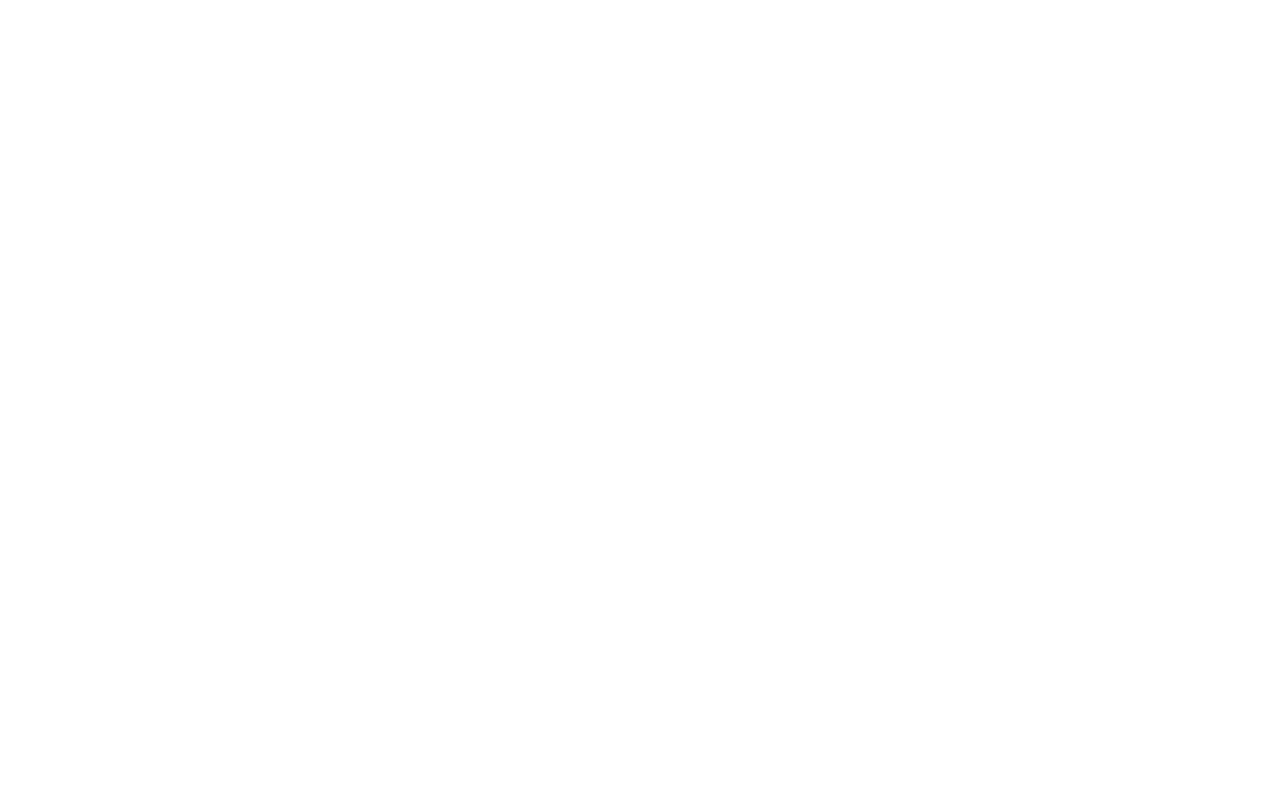
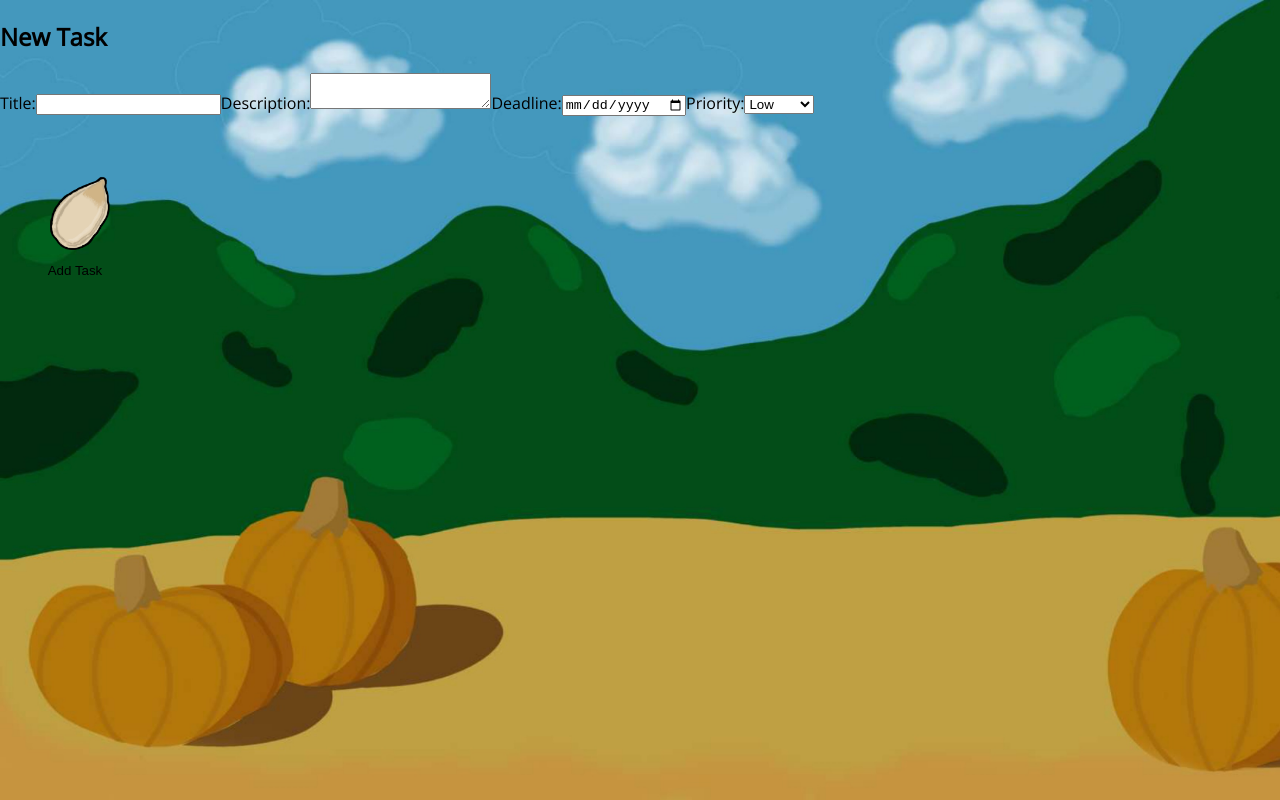
Before and after one commit to pr0d1gypumkn/Track-O-Lantern, a React (Create React App) app in the folder track-o-lantern/: page /new-task in a window 1280 px wide. Built offline with nearby package versions, Linux system fonts and the light colour scheme.

Commit message:
fixed new task page

```diff
--- a/track-o-lantern/src/App.js
+++ b/track-o-lantern/src/App.jsx
@@ -1,17 +1,26 @@
-import React from 'react';
+import React, {createContext, useState} from 'react';
 import { BrowserRouter as Router, Route, Routes } from 'react-router-dom';
 import Home from './pages/Home';
 import NewTask from './pages/NewTask';
 
 
+export const TaskContext = createContext();
+
 const App = () => {
+  const [taskListData, setTaskListData] = useState([]);
     return (
         <Router>
+          <TaskContext.Provider
+                value={{taskListData, setTaskListData}}
+              >
             <Routes>
+
                 <Route path="/" element={<Home/>} />
-                <Route path="/new-task" component={<NewTask/>} />
+                <Route path="/new-task" element={<NewTask/>} />
                 {/* Add other routes as needed */}
+
             </Routes>
+            </TaskContext.Provider>
         </Router>
     );
 };
--- a/track-o-lantern/src/components/CreateTask.jsx
+++ b/track-o-lantern/src/components/CreateTask.jsx
@@ -1,10 +1,16 @@
 import React from 'react'
 import './CreateTask.css'
+import { useNavigate} from 'react-router-dom'
 
 
 const CreateTask = () => {
+    const navigate = useNavigate();
+    const addTask = () => {
+        navigate('/new-task',
+            {state: {title: '', description: '', deadline: '', priority: 'low', completed: false, createdAt: new Date().toISOString().slice(0, 10)}});
+    }
     return (
-        <button type="button">Plant New Seed</button>
+        <button type="button" onClick={addTask}>Plant New Seed</button>
     )
 }
 
--- a/track-o-lantern/src/components/TaskCard.jsx
+++ b/track-o-lantern/src/components/TaskCard.jsx
@@ -1,5 +1,5 @@
 import React, { useContext } from 'react';
-import { TaskContext } from '../pages/Home';
+import { TaskContext } from '../App';
 
 const TaskCard = (props) => {
     const { taskListData, setTaskListData } = useContext(TaskContext);
--- a/track-o-lantern/src/components/TaskList.jsx
+++ b/track-o-lantern/src/components/TaskList.jsx
@@ -2,7 +2,7 @@
 import "./TaskList.css";
 import Slider from "react-slick";
 import { FaChevronLeft, FaChevronRight } from "react-icons/fa";
-import { TaskContext } from '../pages/Home';
+import { TaskContext } from '../App';
 import TaskCard from './TaskCard';
 
 const TaskList = () => {
--- a/track-o-lantern/src/pages/Home.jsx
+++ b/track-o-lantern/src/pages/Home.jsx
@@ -1,4 +1,4 @@
-import React, { useState, createContext } from 'react';
+import React, { useState } from 'react';
 import { useNavigate } from 'react-router-dom';
 import TaskList from '../components/TaskList';
 import CreateTask from '../components/CreateTask';
@@ -12,8 +12,6 @@
 import sage from '../assets/sage_pumpkin.png';
 import miku from '../assets/miku_pumpkin.png';
 import female from '../assets/female_pumpkin.png';
-
-export const TaskContext = createContext();
 
 
 // should get it from CreateTask
@@ -58,7 +56,7 @@
 
 
 const Home = () => {
-    const [taskListData, setTaskListData] = useState(tempTaskListData);
+
 
     const navigate = useNavigate();
     const [theme, setTheme] = useState('base');
@@ -79,11 +77,7 @@
             <div className='pageContainer'>
                 <div className="Home">
                     <h1 className="welcome">Welcome pr0d1gy!</h1>
-                    <TaskContext.Provider
-                        value={{ taskListData, setTaskListData }}
-                    >
-                        <TaskList />
-                    </TaskContext.Provider>
+                    <TaskList />
 
                     <div className="Themes" onClick={goToThemes}>
                         {theme === 'base' ?
--- a/track-o-lantern/src/pages/NewTask.jsx
+++ b/track-o-lantern/src/pages/NewTask.jsx
@@ -1,9 +1,11 @@
 import React, { useState, useContext } from 'react';
-import { TaskContext } from '../pages/Home';
+import { TaskContext } from '../App';
+import TaskList from '../components/TaskList';
+import CreateTask from '../components/CreateTask';
 
 
 
-const NewTask = ({ history }) => {
+const NewTask = () => {
     const { taskListData, setTaskListData } = useContext(TaskContext);
 
     const [newTask, setNewTask] = useState({
@@ -24,7 +26,7 @@
     };
 
     const addTask = () => {
-        setTaskListData((prevTaskList) => [...prevTaskList, newTask]);
+        // setTaskListData((prevTaskList) => [...prevTaskList, newTask]);
         // You can also save the task data to a backend server here if needed.
 
         // Redirect back to the Home page after adding the task.
@@ -56,6 +58,7 @@
             </form>
         </div>
     );
+
 };
 
 export default NewTask;
```
